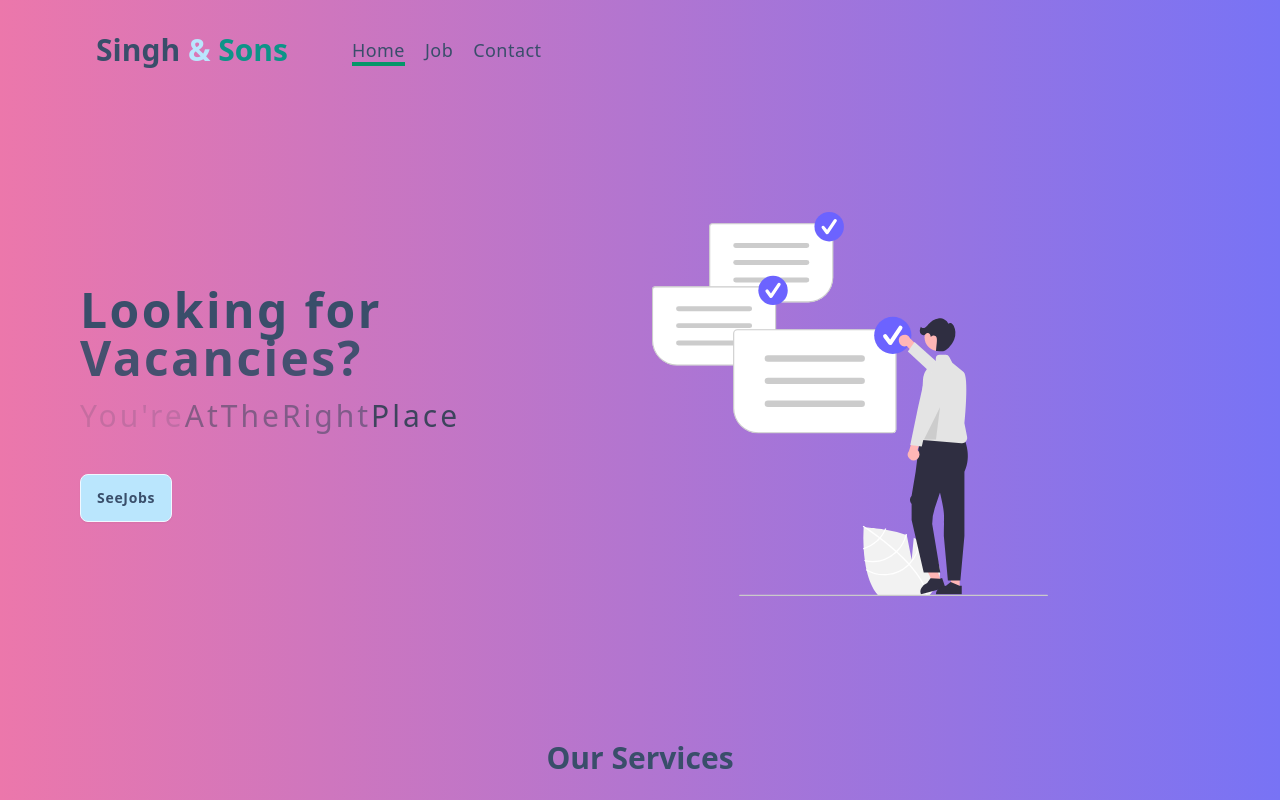
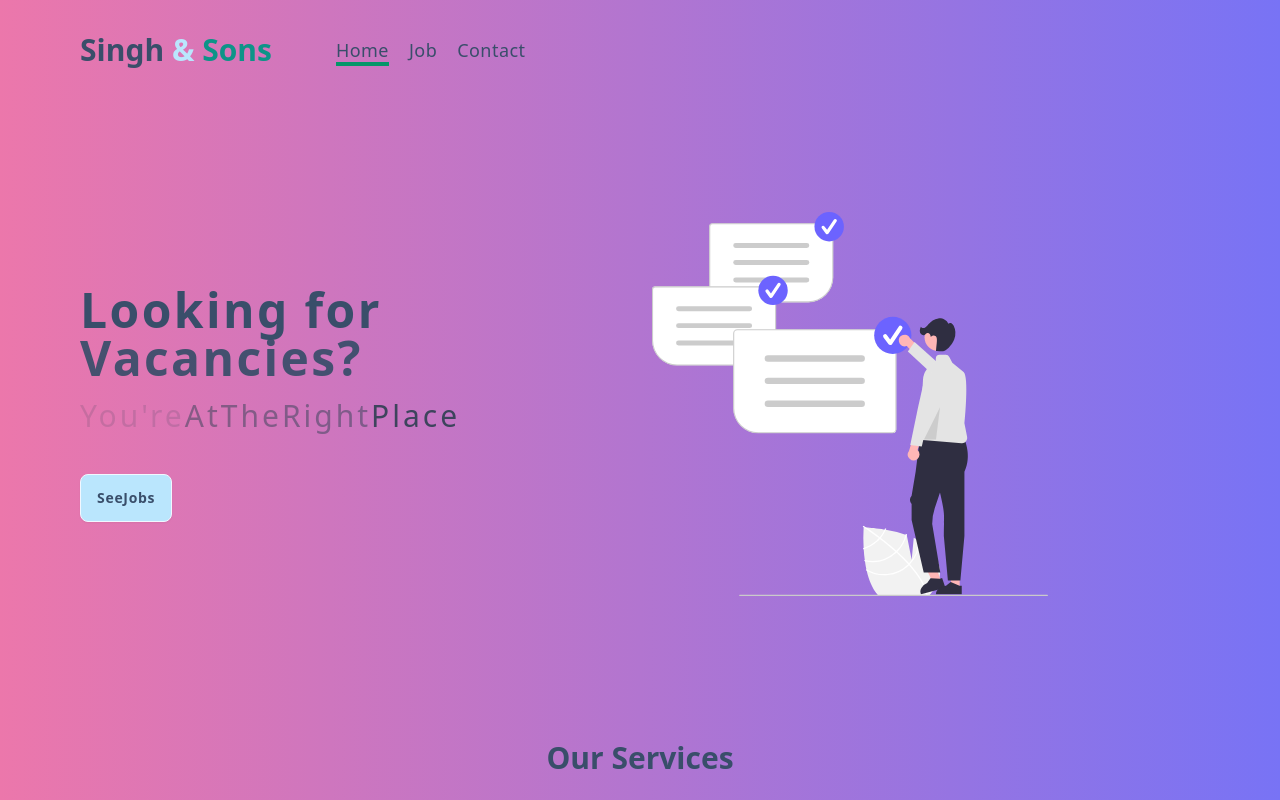
Before and after one commit to itsHellboyHere/jobvacancy, a React (Vite) app: page / in a window 1280 px wide. Shown: the top 800 px of the page. Built offline with nearby package versions, Linux system fonts and the light colour scheme.

Commit message:
added some padding in hero and navbar

```diff
--- a/src/components/Nav.jsx
+++ b/src/components/Nav.jsx
@@ -4,7 +4,7 @@
 const Nav = () => {
   return (
     <nav className='col w-screen'>
-      <div className=' align-element px-8 py-4 flex flex-col sm:flex-row sm:gap-x-16 sm:items-center sm:py-8'>
+      <div className=' align-element px-4 py-4 flex flex-col sm:flex-row sm:gap-x-16 sm:items-center sm:py-8'>
         <h2 className='text-3xl font-bold'>
         Singh <span className='text-sky-200'>& </span> <span className='text-teal-600'>Sons</span>
         </h2>
```
Also changed, not shown: 2 other files (tests, documents, lock files or other folders).
